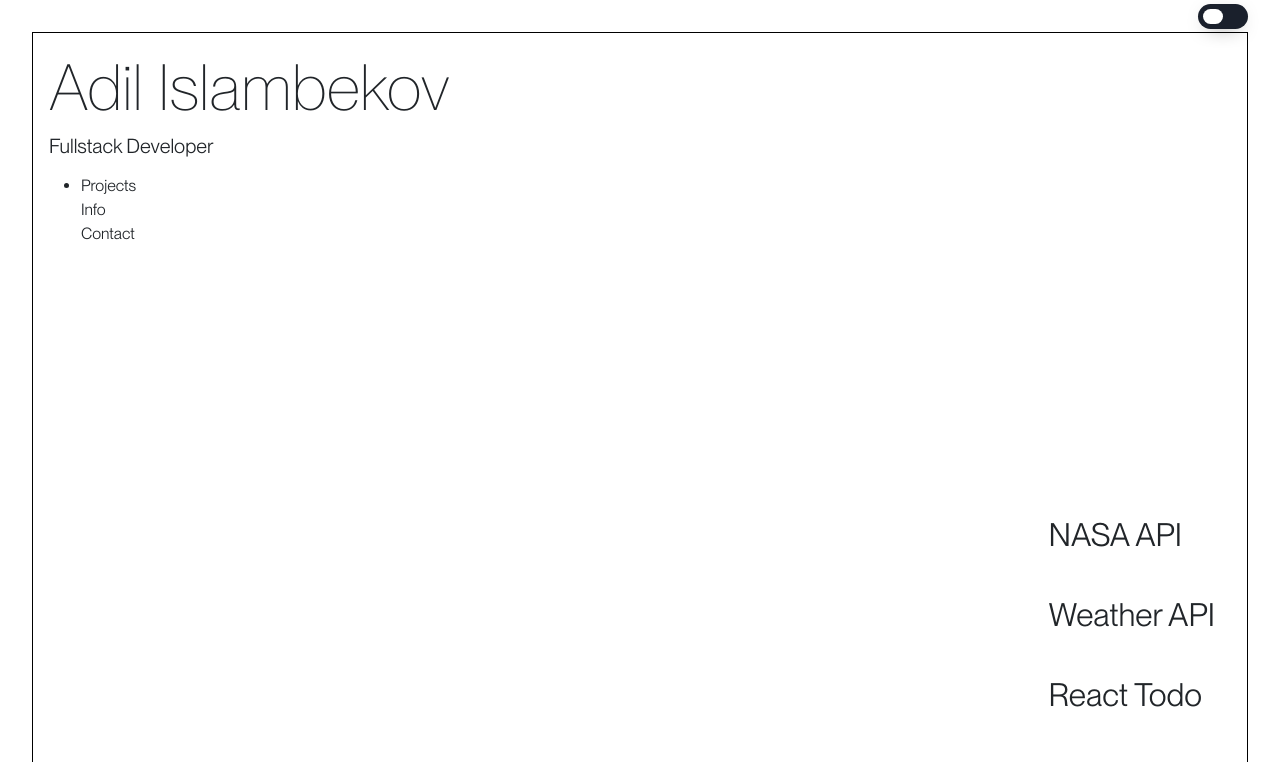
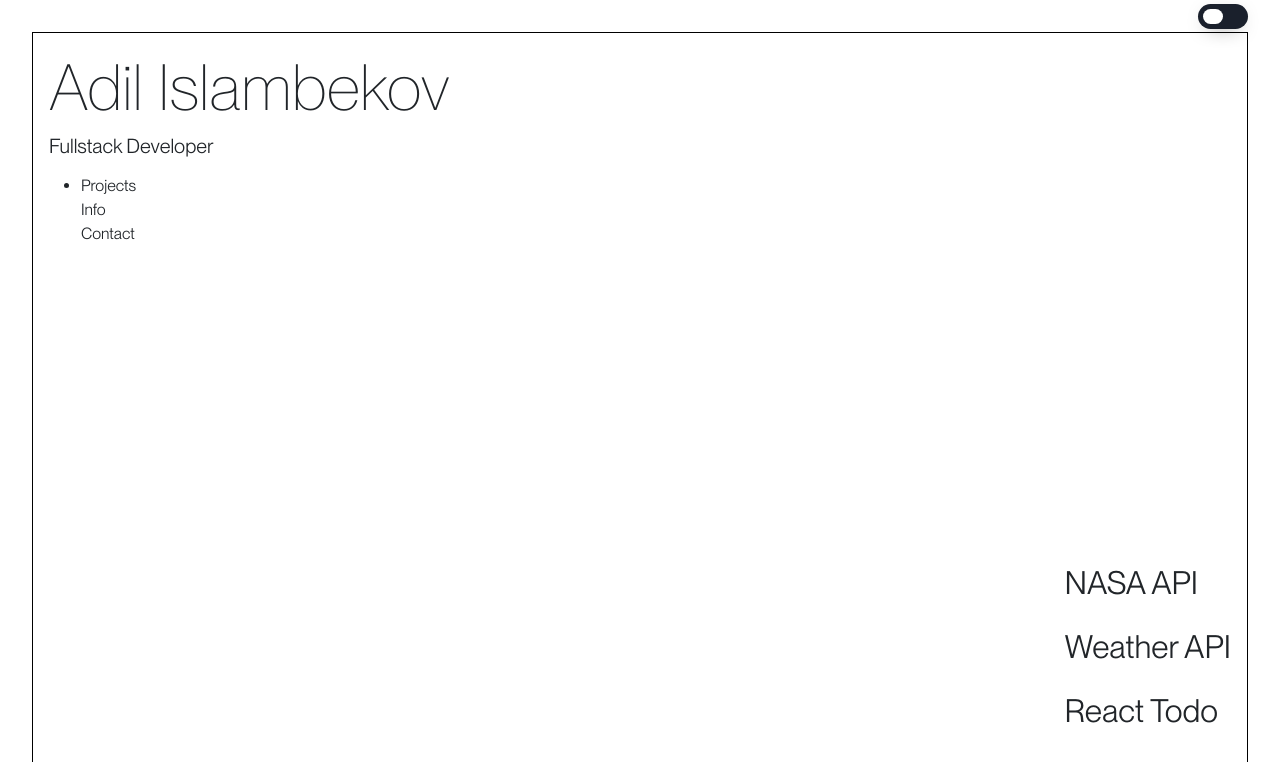
Before and after one commit to osnapitzadi/portfolio, a React (Create React App) app: page / in a window 1280 px wide. Shown: the top 762 px of the page. Built offline with nearby package versions, Linux system fonts and the light colour scheme.

Commit message:
framer animation

```diff
--- a/package.json
+++ b/package.json
@@ -9,6 +9,7 @@
     "animejs": "^3.2.1",
     "bootstrap": "^5.3.0",
     "bootstrap-icons": "^1.10.5",
+    "framer-motion": "^10.12.18",
     "react": "^18.2.0",
     "react-dom": "^18.2.0",
     "react-scripts": "5.0.1",
--- a/src/components/Contact.js
+++ b/src/components/Contact.js
@@ -2,14 +2,12 @@ import React from 'react'
 
 function Contact() {
   return (
-    <div className='m-3 align-self-end ms-auto contact'>
         <div className='d-flex flex-column '>
             <div><i class="bi bi-box-arrow-up-left h7"></i> LinkedIn</div>
             <div><i class="bi bi-box-arrow-up-left h7"></i> GitHub</div>
             <div><i class="bi bi-box-arrow-up-left h7"></i> Email</div>
         </div>
-    </div>
-  )
+    )
 }
 
 export default Contact
--- a/src/components/Frame.js
+++ b/src/components/Frame.js
@@ -4,7 +4,7 @@ import Hero from './Hero'
 import Projects from './Projects'
 import Info from './Info'
 import Contact from './Contact'
-import { set } from 'animejs'
+import { motion, AnimatePresence } from "framer-motion"
 
 function Frame() {
 
@@ -32,11 +32,32 @@ function Frame() {
                     </li>
                 </ul>
             </div>
-            <div className='col-6 d-flex'>
-                {page === 'projects' ? <Projects /> : null }
-                {page === 'info' ? <Info /> : null}
-                {page === 'contact' ? <Contact /> : null}
-            </div>
+            <AnimatePresence mode='wait'>
+                {page === 'projects' ? <motion.div
+                    className='projects m-3 align-self-end ms-auto'
+                    key="projects"
+                    initial={{ x:20,opacity: 0 }}
+                    animate={{ x:0, opacity: 1 }}
+                    exit={{ x:-20, opacity: 0 }}
+                    transition={{ duration: 0.5 }}
+                    ><Projects /></motion.div> : null }
+                {page === 'info' ? <motion.div
+                    className='m-3 align-self-end ms-auto info col-sm-12 col-md-6 col-lg-3'
+                    key="info"
+                    initial={{ x:20, opacity: 0 }}
+                    animate={{ x:0, opacity: 1 }}
+                    exit={{ x:-20, opacity: 0 }}
+                    transition={{ duration: 0.5 }}
+                    ><Info /></motion.div> : null}
+                {page === 'contact' ? <motion.div
+                    className='m-3 align-self-end ms-auto contact'
+                    key="contact"
+                    initial={{ x:20, opacity: 0 }}
+                    animate={{ x:0, opacity: 1 }}
+                    exit={{ x:-20, opacity: 0 }}
+                    transition={{ duration: 0.5 }}
+                    ><Contact /></motion.div> : null}
+            </AnimatePresence>
         </div>
         )
 }
--- a/src/components/Projects.js
+++ b/src/components/Projects.js
@@ -2,13 +2,11 @@ import React from 'react'
 
 function Projects() {
   return (
-    <div className='projects m-3 align-self-end ms-auto'>
-        <div className='d-flex flex-column m-3'>
+        <div>
             <div className='project'>NASA API</div>
             <div className='project'>Weather API</div>
             <div className='project'>React Todo</div>
         </div>
-    </div>
   )
 }
 
```
Also changed, not shown: 1 other file (tests, documents, lock files or other folders).
